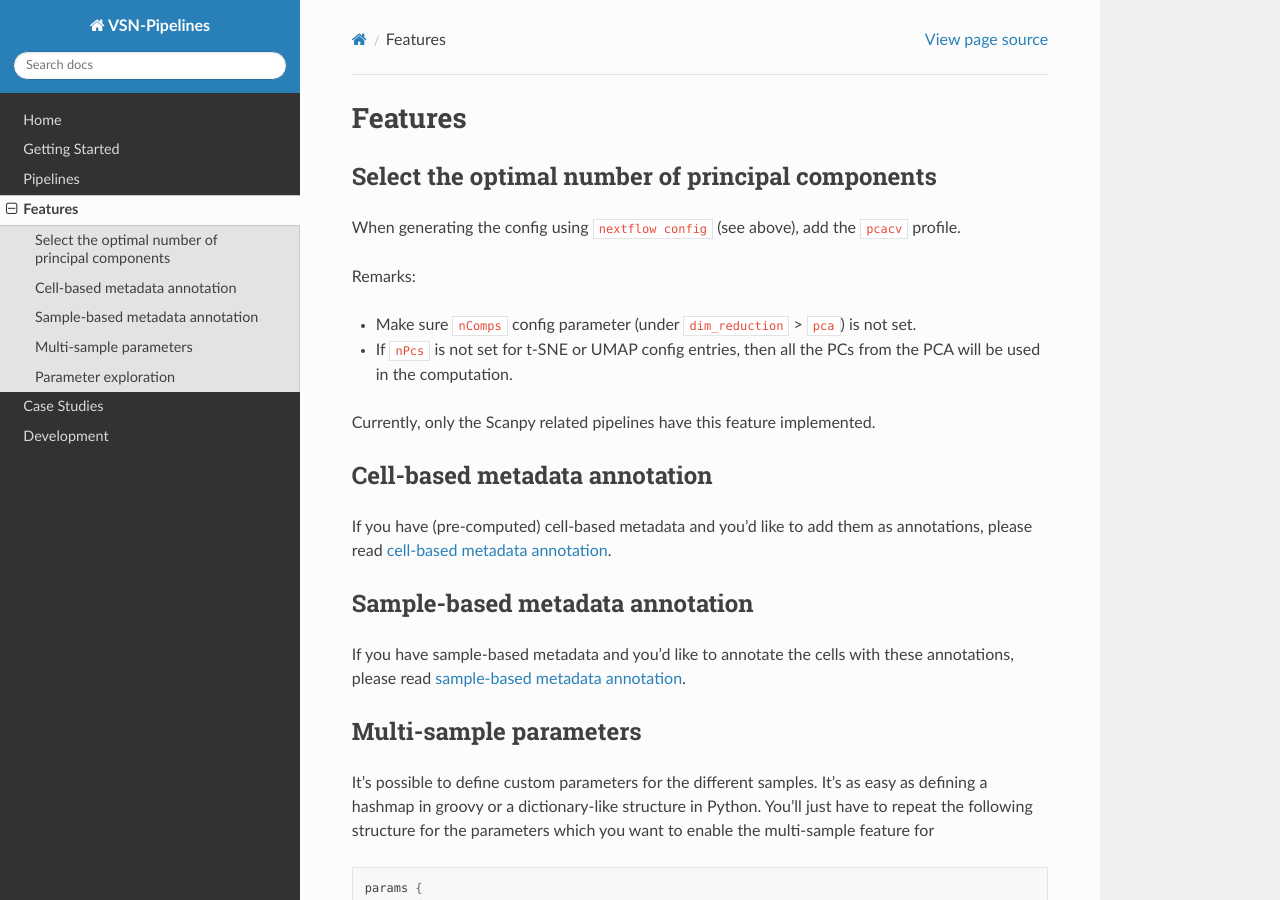
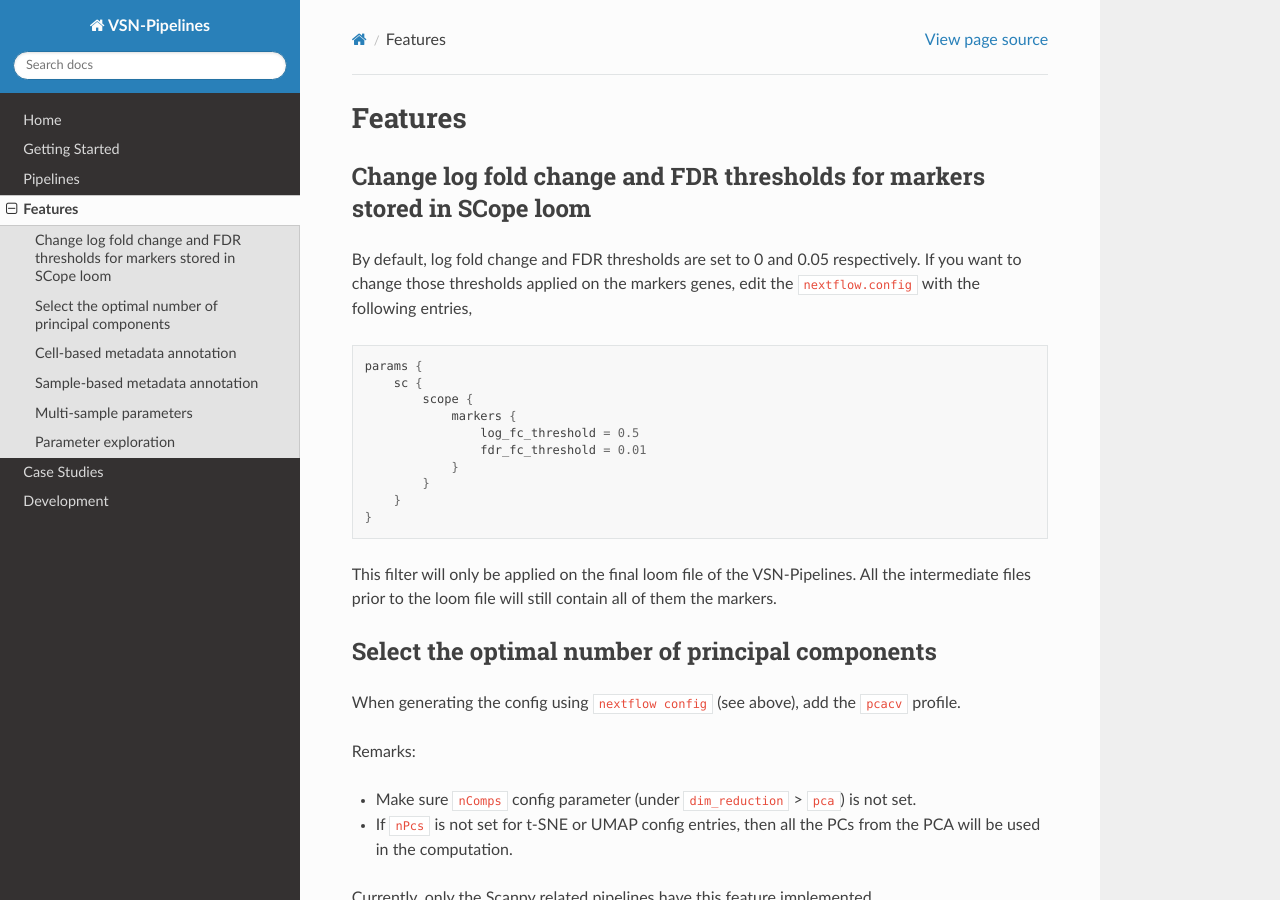
Before and after one commit to vib-singlecell-nf/vsn-pipelines, a Sphinx documentation site: the page built from docs/features.rst, in a window 1280 px wide and 900 px high. Built offline with Sphinx 7.4.7 and the Read the Docs theme 2.0.0, drawn with Linux system fonts in a browser that asks for light colours.

Commit message:
Set log fc threshold to 0 when converting h5ad to loom Plus add docs to change the marker thresholds
Former-commit-id: c4e0b93c0ea97fe0d2950b437bab37570a4a3f43

```diff
--- a/docs/features.rst
+++ b/docs/features.rst
@@ -1,8 +1,29 @@
 Features
 =========
 
+Change log fold change and FDR thresholds for markers stored in SCope loom
+--------------------------------------------------------------------------
+
+By default, log fold change and FDR thresholds are set to 0 and 0.05 respectively.
+If you want to change those thresholds applied on the markers genes, edit the ``nextflow.config`` with the following entries,
+
+.. code:: groovy
+
+    params {
+        sc {
+            scope {
+                markers {
+                    log_fc_threshold = 0.5
+                    fdr_fc_threshold = 0.01
+                }
+            }
+        }
+    }
+
+This filter will only be applied on the final loom file of the VSN-Pipelines. All the intermediate files prior to the loom file will still contain all of them the markers.
+
 Select the optimal number of principal components
-------------------------------------------------
+-------------------------------------------------
 
 When generating the config using ``nextflow config`` (see above), add the ``pcacv`` profile.
 
```
Also changed, not shown: 2 other files.
